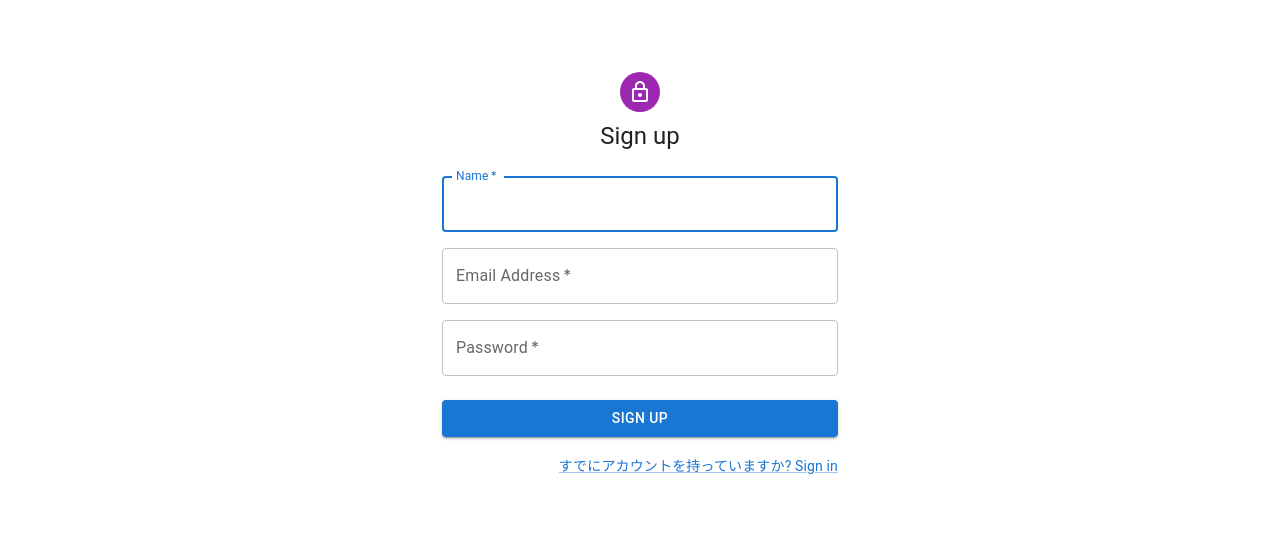
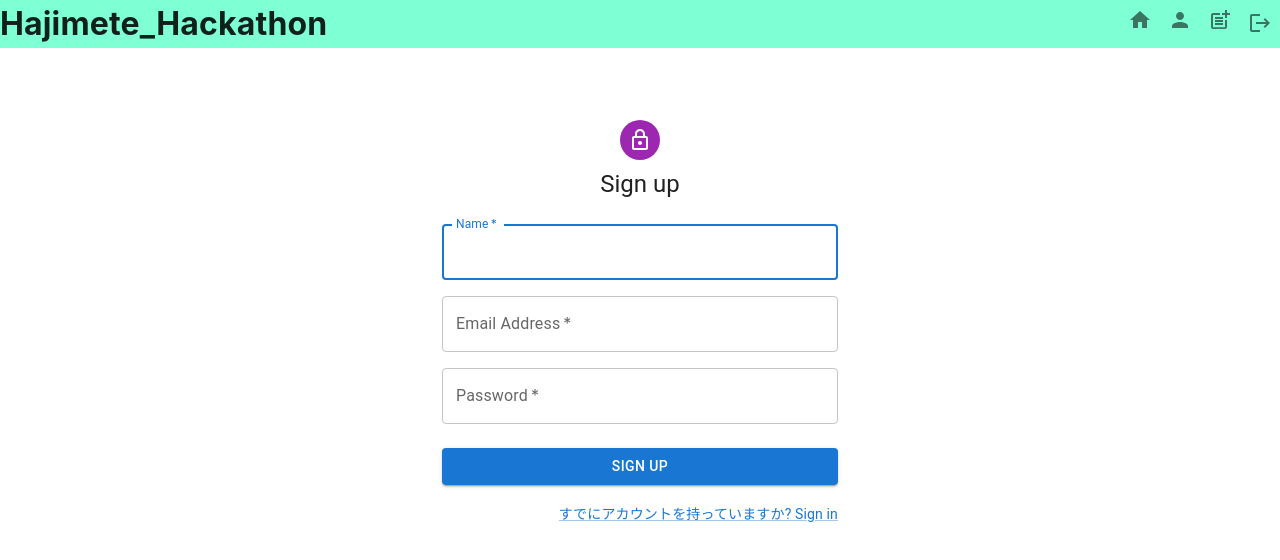
Before and after one commit to yamato0211/hajimete_hackathon, a Next.js app in the folder frontend/: page /Signup in a window 1280 px wide. Shown: the top 560 px of the page. Built offline with nearby package versions, Linux system fonts and the light colour scheme.

Commit message:
[add] testcommentの追加とHeader実装

```diff
--- a/frontend/pages/_app.tsx
+++ b/frontend/pages/_app.tsx
@@ -1,8 +1,21 @@
 import '../styles/globals.css'
 import type { AppProps } from 'next/app'
 import Head from 'next/head'
+import Link from 'next/link'
+import { IconButton } from '@mui/material'
+import LogoutIcon from '@mui/icons-material/Logout';
+import PersonIcon from '@mui/icons-material/Person';
+import PostAddIcon from '@mui/icons-material/PostAdd';
+import HomeIcon from '@mui/icons-material/Home';
+import { useRouter } from 'next/router';
 
 export default function App({ Component, pageProps }: AppProps) {
+  const router = useRouter()
+  const handleLogout = () => {
+    localStorage.removeItem("token")
+    localStorage.removeItem("user_id")
+    router.push("/Signup")
+  }
   return (
     <>
       <Head>
@@ -10,6 +23,29 @@ export default function App({ Component, pageProps }: AppProps) {
         <link rel="manifest" href="/manifest.json" />
         <link rel="apple-touch-icon" href="/index.png" />
       </Head>
+      <header style={{backgroundColor:"aquamarine", display:"flex",justifyContent:"space-between"}}>
+        <h1>Hajimete_Hackathon</h1>
+        <div>
+          <IconButton>
+            <Link href="/">
+              <HomeIcon/>
+            </Link>
+          </IconButton>
+          <IconButton>
+            <Link href="/user">
+              <PersonIcon/>
+            </Link>
+          </IconButton>
+          <IconButton>
+            <Link href="/post">
+              <PostAddIcon/>
+            </Link>
+          </IconButton>
+          <IconButton onClick={handleLogout}>
+            <LogoutIcon/>
+          </IconButton>
+        </div>
+      </header>
       <Component {...pageProps} />
     </>
   )
--- a/frontend/pages/index.tsx
+++ b/frontend/pages/index.tsx
@@ -52,11 +52,11 @@ export default function Home() {
 
   return (
     <div className={styles.container}>
-      <h1>Hajimete_Hackthon</h1>
+      {/* <h1>Hajimete_Hackthon</h1>
       <button onClick={handleLogout}>logout</button>
       <Link href={"/post"}>
         post page
-      </Link>
+      </Link> */}
       <ul className={styles.postsWrapper}>
         {
           posts.map((post) => {
--- a/frontend/pages/post/index.tsx
+++ b/frontend/pages/post/index.tsx
@@ -6,7 +6,7 @@ import { TextField } from "@mui/material"
 import {Box} from "@mui/material"
 import {Button} from "@mui/material"
 
-export default function Signin() {
+export default function Post() {
   const  router = useRouter()
   const [content, setContent] = useState<string>("")
   const [postUrl, setPostUrl] = useState<string>("")
--- /dev/null
+++ b/frontend/pages/user/index.tsx
@@ -0,0 +1,5 @@
+export default function User() {
+    return (
+        <h1>User Page</h1>
+    )
+}
```
Also changed, not shown: frontend/Components/ReviewCard.tsx (+65 -2 lines), 1 other file (tests, documents, lock files or other folders).
